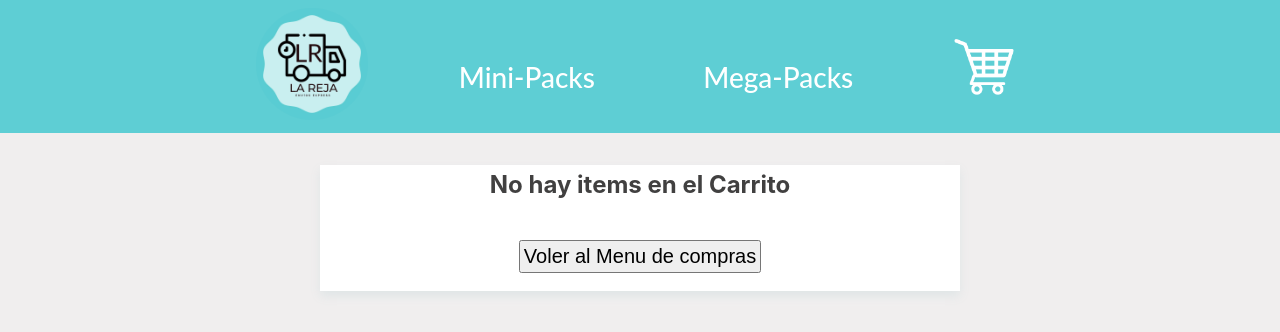
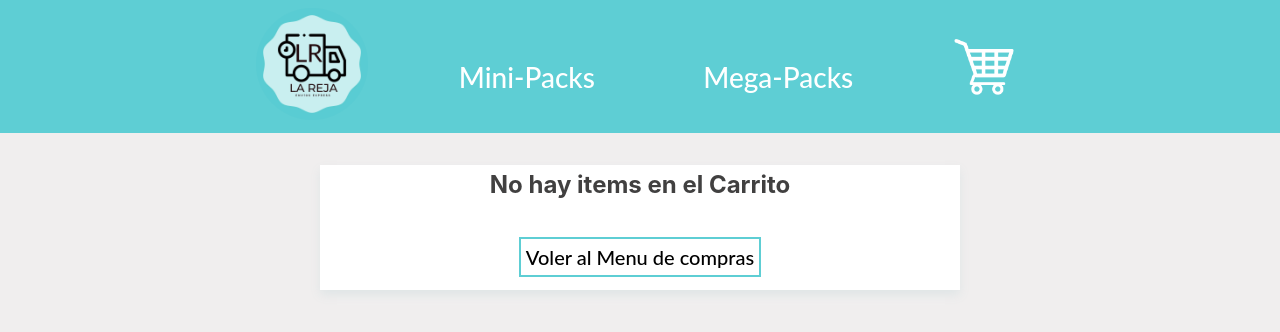
Before and after one commit to Kryosen/Idea-Uriarte-React, a React (Vite) app: page /Cart in a window 1280 px wide. Shown: the top 332 px of the page. Built offline with nearby package versions, Linux system fonts and the light colour scheme.

Commit message:
Agregando Firestore y correciones en los containers

```diff
--- a/src/App.jsx
+++ b/src/App.jsx
@@ -8,8 +8,6 @@ import Cart from "./Components/Cart/Cart";
 import CartContextProvider from "./Context/CartContext";
 
 function App() {
-  const [count, setCount] = useState(0);
-
   return (
     <BrowserRouter>
       <CartContextProvider>
--- a/src/Components/Cart/Cart.css
+++ b/src/Components/Cart/Cart.css
@@ -2,7 +2,7 @@
   margin: auto;
   padding-top: 2em;
   background-color: rgb(240, 238, 238);
-  height: 100vh;
+  min-height: 100vh;
 }
 
 .ContenedorCarrito {
@@ -130,3 +130,40 @@
   height: 100%;
   background-color: #fff;
 }
+
+.custom-btnEmpty {
+  /* width: 130px; */
+  height: 40px;
+  padding: 5px 5px;
+  border: 2px solid #5eced4;
+  font-family: "Lato", sans-serif;
+  font-weight: 500;
+  background: transparent;
+  cursor: pointer;
+  transition: all 0.3s ease;
+  position: relative;
+  display: inline-block;
+  font-size: 20px;
+  margin-top: 0.1em;
+}
+
+.btnEmpty {
+  overflow: hidden;
+  transition: all 0.3s ease;
+}
+
+.btnEmpty:hover:enabled {
+  background: #5eced4;
+  color: #fff;
+}
+
+.btnEmpty:before {
+  position: absolute;
+  content: "";
+  display: inline-block;
+  top: -180px;
+  left: 0;
+  width: 30px;
+  height: 100%;
+  background-color: #fff;
+}
--- a/src/Components/Cart/Cart.jsx
+++ b/src/Components/Cart/Cart.jsx
@@ -74,7 +74,9 @@ function Cart() {
           <>
             <h2 className="tituloProducto">No hay items en el Carrito</h2>
             <Link to="/">
-              <button className="botonAgregar">Voler al Menu de compras</button>
+              <button className="custom-btnEmpty btnEmpty">
+                Voler al Menu de compras
+              </button>
             </Link>
           </>
         )}
--- a/src/Components/ItemDetail/ItemDetail.jsx
+++ b/src/Components/ItemDetail/ItemDetail.jsx
@@ -1,15 +1,8 @@
-import { useCartContext } from "../../Context/CartContext";
 import ItemCount from "../ItemCount/ItemCount";
 import FotoPaquetes from "../ItemlIstContainer/Paquetes.jpg";
 import "./ItemDetail.css";
 
-function ItemDetail({ productos: producto }) {
-  const { addToCart, cartList } = useCartContext();
-
-  function onAdd(cantidad) {
-    addToCart({ ...producto, cantidad });
-  }
-
+function ItemDetail({ productos: producto, onAdd }) {
   return (
     <div className="cajaDetalle">
       <div className="detailedProduct">
--- a/src/Components/ItemDetailContainer/ItemDetailContainer.jsx
+++ b/src/Components/ItemDetailContainer/ItemDetailContainer.jsx
@@ -4,10 +4,13 @@ import ItemDetail from "../ItemDetail/ItemDetail";
 import { useParams } from "react-router-dom";
 import logoPagina from "../navbar/logoPAgina.jpg";
 import { getFirestore, doc, getDoc } from "firebase/firestore";
+import { useCartContext } from "../../Context/CartContext";
 
 function ItemDetailContainer() {
-  const [productos, setProductos] = useState([]);
+  const [productos, setProductos] = useState({});
   const [loading, setLoading] = useState(true);
+
+  const { cartList, addToCart } = useCartContext();
 
   const { detalleId } = useParams();
 
@@ -16,22 +19,28 @@ function ItemDetailContainer() {
       const db = getFirestore();
       const dbQuery = doc(db, "productos", detalleId);
       getDoc(dbQuery)
-        .then((resp) => setProductos({ id: resp.id, ...resp.data() }))
+        .then((resp) => {
+          const gonza = { id: resp.id, ...resp.data() };
+
+          if (cartList.some((producto) => producto.id === gonza.id)) {
+            const cartQuantity =
+              cartList[cartList.findIndex((prod) => prod.id === gonza.id)]
+                .cantidad;
+            const stockProd = gonza.stock;
+            console.log(cartQuantity);
+            setProductos({ ...gonza, stock: stockProd - cartQuantity });
+          } else {
+            setProductos(gonza);
+          }
+        })
         .catch((err) => console.log(err))
         .finally(() => setLoading(false));
     }, 2000);
   }, []);
 
-  // useEffect(() => {
-  //   setTimeout(() => {
-  //     fetch("../../src/assets/Productos.json")
-  //       .then((respuesta) => respuesta.json())
-  //       .then((res) =>
-  //         setProductos(res.find((producto) => producto.id === detalleId))
-  //       )
-  //       .finally(() => setLoading(false));
-  //   }, 2000);
-  // }, []);
+  function onAdd(cantidad) {
+    addToCart({ ...productos, cantidad });
+  }
 
   return (
     <div className="ContenedorBody">
@@ -40,7 +49,7 @@ function ItemDetailContainer() {
           <img src={logoPagina} className="logoCargando" alt="logo" />
         </div>
       ) : (
-        <ItemDetail productos={productos} />
+        <ItemDetail productos={productos} onAdd={onAdd} />
       )}
     </div>
   );
--- a/src/Components/ItemlIstContainer/ItemListContainer.jsx
+++ b/src/Components/ItemlIstContainer/ItemListContainer.jsx
@@ -13,12 +13,18 @@ import {
   query,
   where,
 } from "firebase/firestore";
+import { useCartContext } from "../../Context/CartContext";
 
 function ItemListContainer() {
   const [productos, setProductos] = useState([]);
   const [loading, setLoading] = useState(true);
 
   const { categoriaId } = useParams();
+  const { categoryIdParams, setCategoryIdParams } = useCartContext();
+
+  useEffect(() => {
+    setCategoryIdParams(categoriaId);
+  }, [categoriaId]);
 
   useEffect(() => {
     setLoading(true);
--- a/src/Components/NavBar/NavBar.css
+++ b/src/Components/NavBar/NavBar.css
@@ -147,3 +147,8 @@ a:hover {
     transform: translateY(-5px);
   }
 }
+
+.activeNav {
+  background: #ffffff;
+  color: #5eced4;
+}
--- a/src/Components/NavBar/NavBar.jsx
+++ b/src/Components/NavBar/NavBar.jsx
@@ -1,9 +1,19 @@
+import { useEffect, useState } from "react";
 import { Link, NavLink, useParams } from "react-router-dom";
+import { useCartContext } from "../../Context/CartContext";
 import CartWidget from "./CartWidget/CartWidget";
 import logoPagina from "./logoPagina.jpg";
 import "./Navbar.css";
 
 function NavBar() {
+  const { categoryIdParams } = useCartContext();
+
+  // console.log(categoryIdParams === "Mega-Packs");
+
+  // useEffect(() => {
+
+  // }, []);
+
   return (
     <header className="header">
       <div className="contenedorHeader">
@@ -14,14 +24,28 @@ function NavBar() {
           <ul className="navBarList">
             <li className="navBarItem">
               <NavLink to="/categoria/Mini-Packs" className="navBarLink">
-                <button className="custom-btnNav btn-13 miniPacks">
+                <button
+                  className={
+                    categoryIdParams === "Mini-Packs"
+                      ? "activeNav custom-btnNav btn-13"
+                      : "custom-btnNav btn-13"
+                  }
+                >
                   Mini-Packs
                 </button>
               </NavLink>
             </li>
             <li className="navBarItem">
               <NavLink to="/categoria/Mega-Packs" className="navBarLink">
-                <button className="custom-btnNav btn-13">Mega-Packs</button>
+                <button
+                  className={
+                    categoryIdParams === "Mega-Packs"
+                      ? "activeNav custom-btnNav btn-13"
+                      : "custom-btnNav btn-13"
+                  }
+                >
+                  Mega-Packs
+                </button>
               </NavLink>
             </li>
 
--- a/src/Context/CartContext.jsx
+++ b/src/Context/CartContext.jsx
@@ -6,6 +6,7 @@ export const useCartContext = () => useContext(CartContext);
 
 const CartContextProvider = ({ children }) => {
   const [cartList, setCartList] = useState([]);
+  const [categoryIdParams, setCategoryIdParams] = useState("");
 
   function addToCart(item) {
     if (cartContainsItem(item)) {
@@ -13,7 +14,7 @@ const CartContextProvider = ({ children }) => {
       cartCopy[
         cartCopy.findIndex((producto) => producto.id === item.id)
       ].cantidad += item.cantidad;
-      +setCartList(cartCopy);
+      setCartList(cartCopy);
     } else {
       setCartList([...cartList, item]);
     }
@@ -33,6 +34,10 @@ const CartContextProvider = ({ children }) => {
     setCartList([]);
   }
 
+  function updateCantidadDisponible() {
+    setcantidadDisponible();
+  }
+
   return (
     <CartContext.Provider
       value={{
@@ -40,6 +45,8 @@ const CartContextProvider = ({ children }) => {
         addToCart,
         emptyCart,
         removeItemCart,
+        categoryIdParams,
+        setCategoryIdParams,
       }}
     >
       {children}
```
